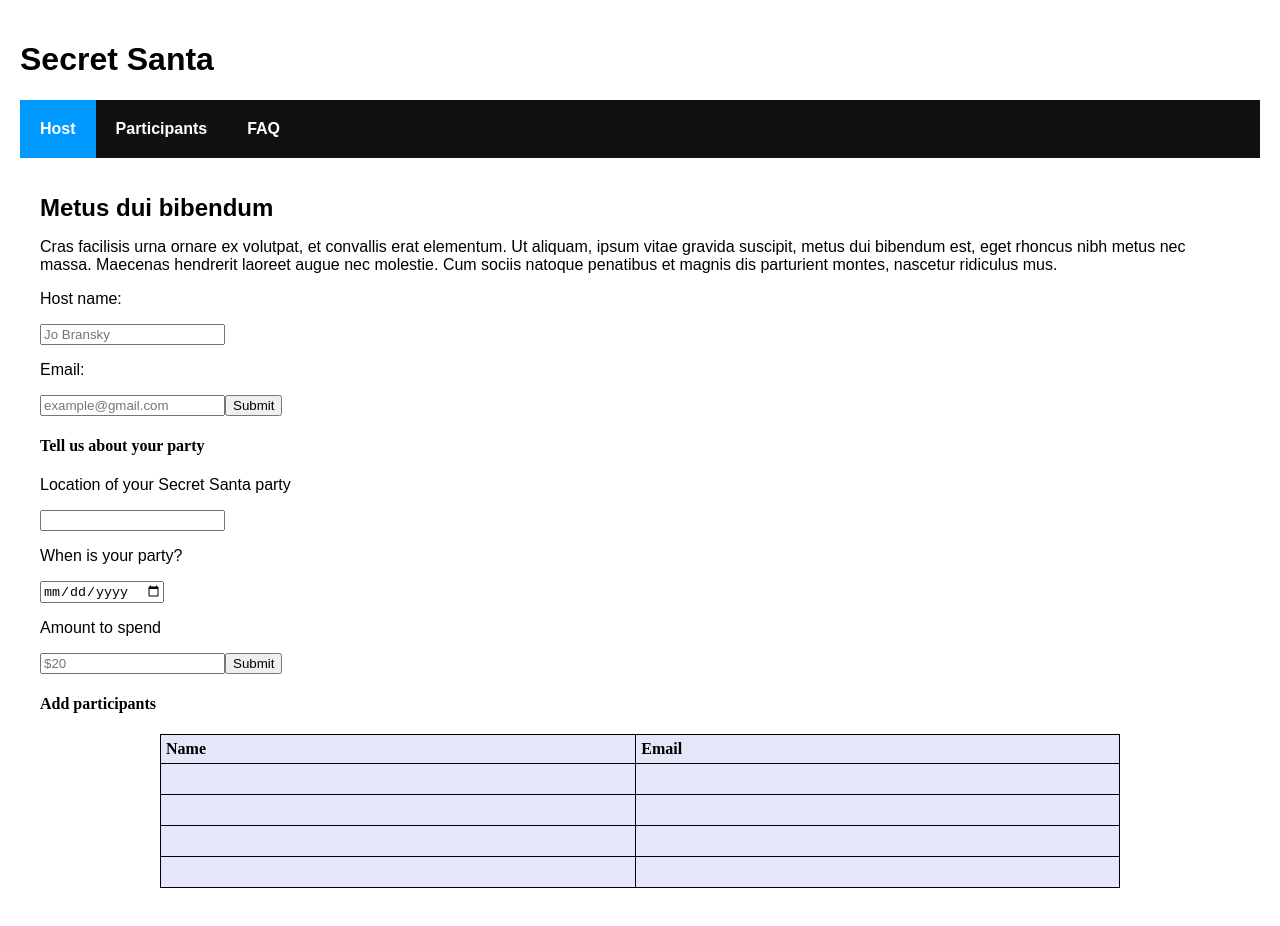
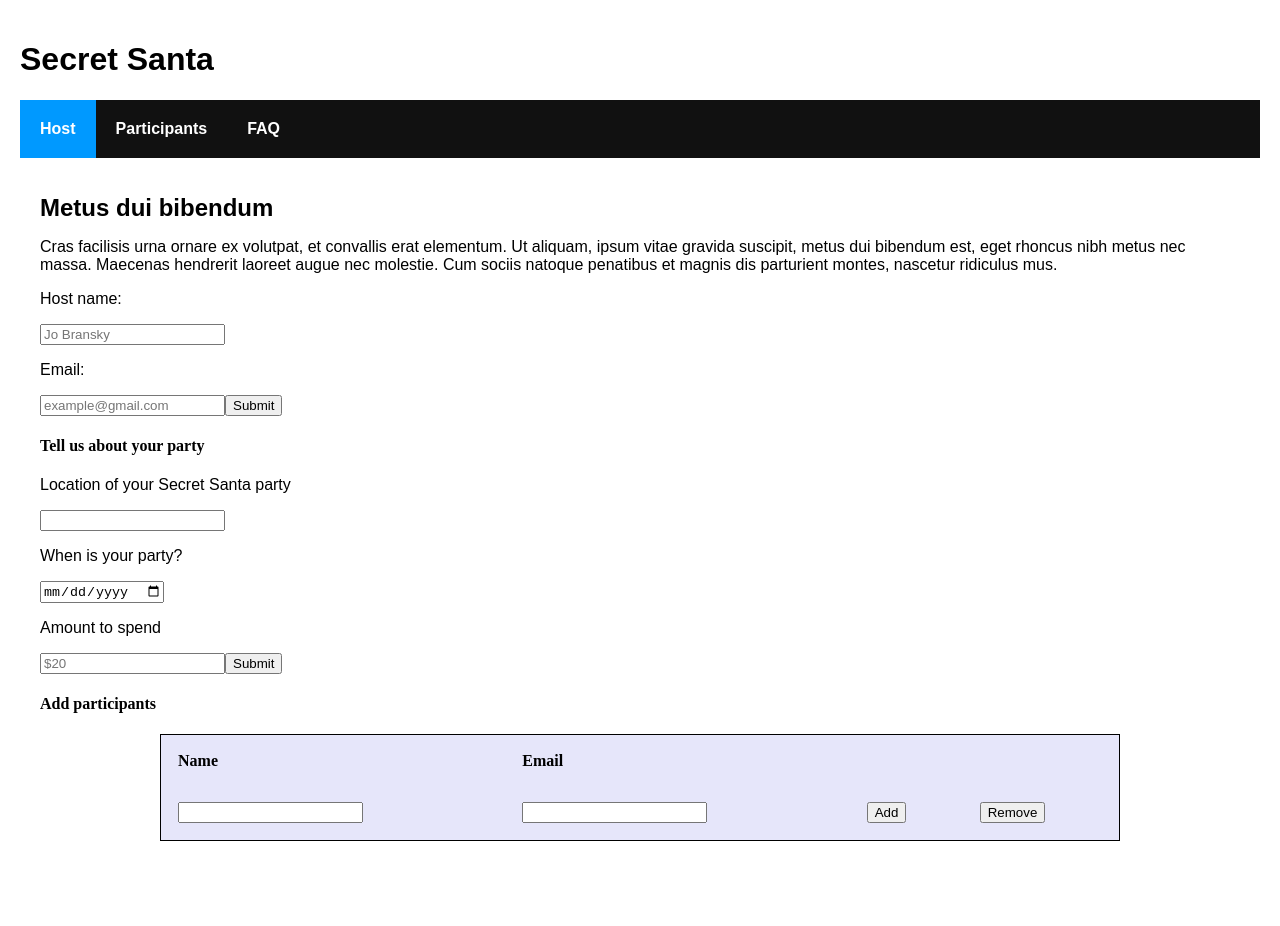
Before and after one commit to Belyaevs/singlepageapp, a React app: page /#/ in a window 1280 px wide. After the commit the page ends 881 px from the top, so only its background shows below. Built offline with nearby package versions, Linux system fonts and the light colour scheme.

Commit message:
Add Input component plus some more important changes

```diff
--- a/src/home/home.jsx
+++ b/src/home/home.jsx
@@ -1,4 +1,6 @@
 import React from "react";
+import Participants from "../input/input";
+import Host from "../host/host";
 
 export default class Home extends React.Component {
     render() {
@@ -11,16 +13,7 @@ export default class Home extends React.Component {
         metus nec massa. Maecenas hendrerit laoreet augue
         nec molestie. Cum sociis natoque penatibus et magnis
         dis parturient montes, nascetur ridiculus mus.</p>
-                {/*-------------------Host section----------------*/}
-                <form action="">
-                    <p className="hostDetails__input">Host name:</p>
-                    <input type="text" name="Host" placeholder="Jo Bransky" required/>
-                    <p className="hostDetails__input" >Email:</p>
-                    <input type="email" name="Email" placeholder="example@gmail.com" required />
-
-                    <input type="submit" defaultValue="Submit" required/>
-                </form>
-
+               <Host/>
                 <form action="">
                     <h4 className="hostDetails__party">Tell us about your party</h4>
                        <p>Location of your Secret Santa party</p>
@@ -29,38 +22,10 @@ export default class Home extends React.Component {
                            <input type="date" required />
                         <p>Amount to spend</p>
                     <input type="text" placeholder="$20" required />
-
                     <input type="submit" defaultValue="Submit" />
                 </form>
+               <Participants/>
 
-                <form action="">
-                    <h4 className="hostDetails__party">Add participants</h4>
-                     <table className="participants__details">
-                         <thead></thead>
-                         <tbody>
-                            <tr className="participants__details-head">
-                                 <th>Name</th>
-                                 <th>Email</th>
-                            </tr>
-                            <tr>
-                                <td></td>
-                                <td></td>
-                            </tr>
-                            <tr>
-                                <td></td>
-                                <td></td>
-                            </tr>
-                            <tr>
-                                <td></td>
-                                <td></td>
-                            </tr>
-                            <tr>
-                                <td></td>
-                                <td></td>
-                            </tr>
-                         </tbody>
-                     </table>
-                    </form>
             </div>
         );
     }
--- /dev/null
+++ b/src/host/host.jsx
@@ -0,0 +1,15 @@
+import React from "react";
+
+export default class Host extends React.Component {
+    render() {
+        return (
+            <form action="">
+                <p className="hostDetails__input">Host name:</p>
+                <input type="text" name="Host" placeholder="Jo Bransky" required />
+                <p className="hostDetails__input" >Email:</p>
+                <input type="email" name="Email" placeholder="example@gmail.com" required />
+                <input type="submit" defaultValue="Submit" required />
+            </form>
+        )
+    }
+}
--- a/src/index.jsx
+++ b/src/index.jsx
@@ -5,7 +5,7 @@ import Home from "./home/home";
 import Stuff from "./stuff/stuff";
 import Contact from "./contact/contact";
 import "./styles.css";
-
+import Participants from "./input/input";
 
 ReactDOM.render(
     <Main />,
--- /dev/null
+++ b/src/input/input.jsx
@@ -0,0 +1,33 @@
+import React from "react";
+
+var participantsInput = {
+    name: "Name",
+    email: "Email",
+    // input: <td><input type='text' className='participants__details' /></td>,
+    // btn: <td><button className="participants__remove-add"></button></td>,
+    input: <tr className="participants__details-input">
+        <td><input type='text' className='participants__details' /></td>
+        <td><input type='text' className='participants__details' /></td>
+        <td><button className="participants__add">Add</button></td>
+        <td><button className="participants__remove">Remove</button></td>
+           </tr>,
+
+}
+export default class Participants extends React.Component {
+    render(){
+        return (
+            <form action="" className="participants__form">
+                <h4 className="hostDetails__party">Add participants</h4>
+                <table className="participants">
+                        <tr className="participants__details-head">
+                            <th>Name</th>
+                            <th>Email</th>
+                        </tr>
+                        {/*Participants details and contacts*/}
+                    {participantsInput.input}
+
+                </table>
+            </form>
+        )
+    }
+}
--- a/src/styles.css
+++ b/src/styles.css
@@ -36,21 +36,25 @@ ul.header li a {
 .active {
   background-color: #0099FF;
 }
-.participants__details {
-  width: 80%;
+.participants {
+    width: 80%;
   margin: 0 auto;
   background-color: lavender;
     border: 1px solid;
     text-align: center;
 }
-table, th, td {
+table {
     border: 1px solid black;
-    border-collapse: collapse;
+
 }
 th, td {
-    padding: 5px;
+    padding: 15px;
     text-align: left;
 }
 td {
   padding: 15px;
 }
+
+.participants__form {
+  width: 100%;
+}
```
Also changed, not shown: src/host/host.css (added), src/input/input.css (added), 1 other file (tests, documents, lock files or other folders).
